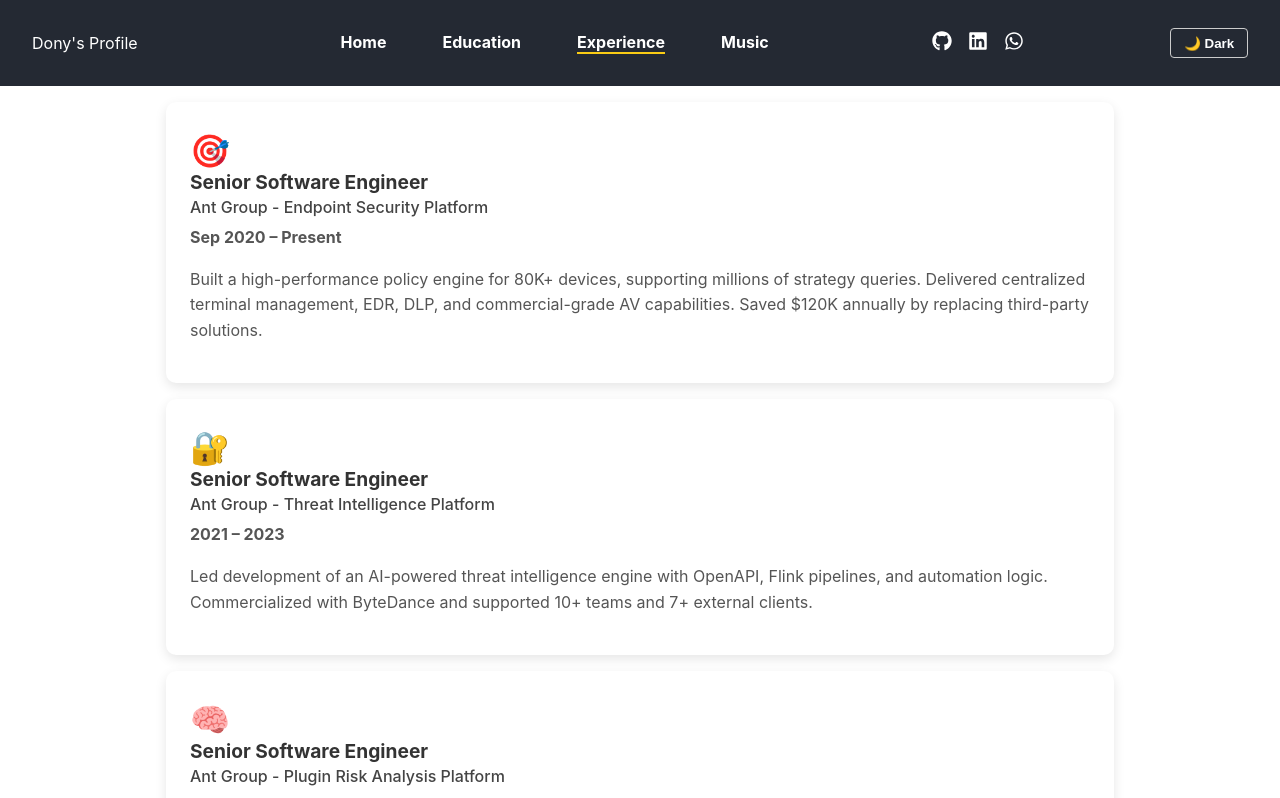
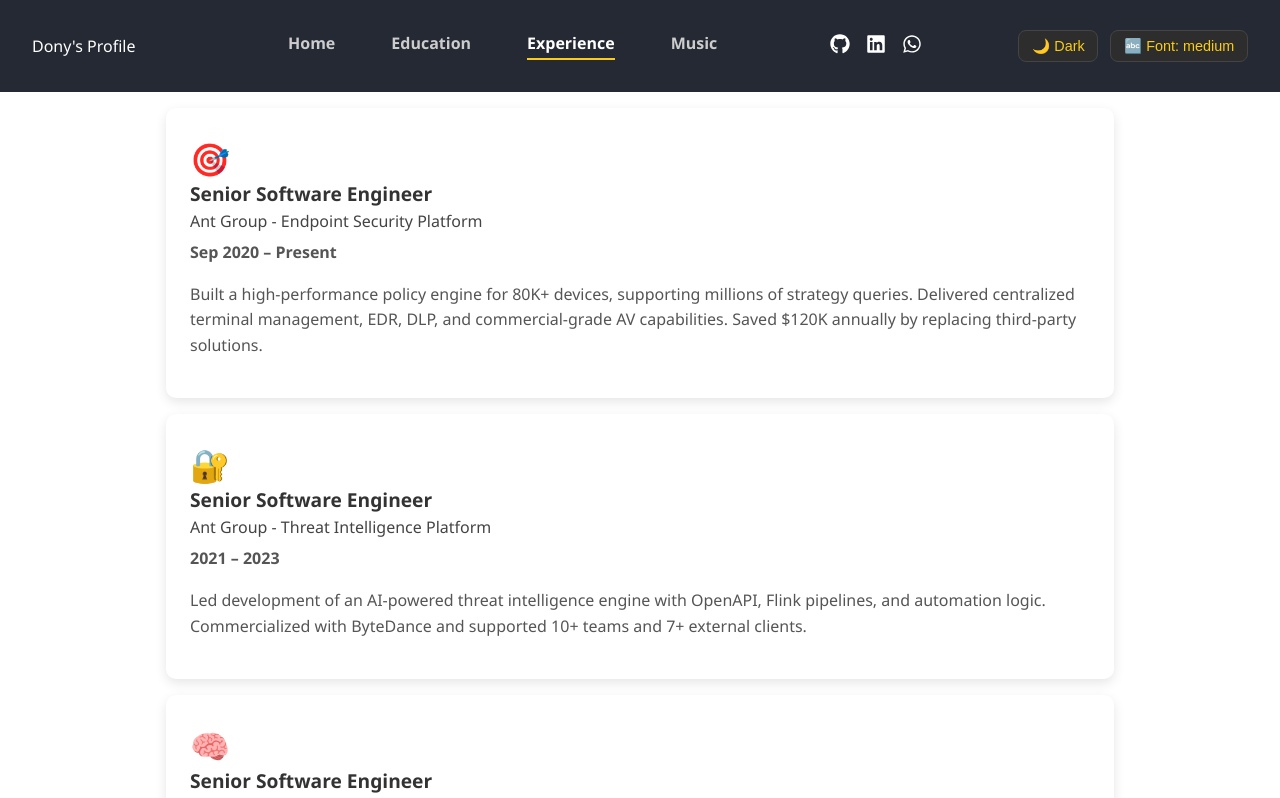
Before and after one commit to donyJ4EL/dony-profile, a React (Create React App) app: page /experience in a window 1280 px wide. Shown: the top 798 px of the page. Built offline with nearby package versions, Linux system fonts and the light colour scheme.

Commit message:
optimize css;

```diff
--- a/src/Navbar.css
+++ b/src/Navbar.css
@@ -39,3 +39,34 @@
   border-bottom: 2px solid #facc15; /* Amber-400 */
   font-weight: bold;
 }
+
+.preference-controls {
+  display: flex;
+  gap: 0.75rem;
+  align-items: center;
+}
+
+.pref-btn {
+  background-color: #2d2d2d;
+  color: #facc15;
+  border: 1px solid #444;
+  border-radius: 8px;
+  padding: 0.4rem 0.8rem;
+  font-size: 0.9rem;
+  cursor: pointer;
+  transition: all 0.3s ease;
+}
+
+.pref-btn:hover {
+  background-color: #3a3a3a;
+}
+
+body.dark-mode .pref-btn {
+  background-color: #444;
+  color: #facc15;
+  border-color: #666;
+}
+
+body.dark-mode .pref-btn:hover {
+  background-color: #555;
+}
--- a/src/components/Navbar.js
+++ b/src/components/Navbar.js
@@ -3,22 +3,24 @@
 import { NavLink } from 'react-router-dom'
 import '../Navbar.css';
 import { FaGithub, FaLinkedin, FaWhatsapp } from 'react-icons/fa';
-import useLocalStorage from '../hooks/UseLocalStorage';
-
+import useUserPreferences from '../hooks/UseUserPreferences';
 
 function Navbar() {
     // 🌗 State for dark mode toggle
-    const[theme, setTheme] = useLocalStorage('theme', 'light');
-    console.log(`cur theme = ${theme}`);
-
-    useEffect(() => {
-        document.body.classList.toggle('dark-mode', theme === 'dark');
-    }, [theme]);
+    const { preferences, setPreference } = useUserPreferences();
 
     const toggleTheme = () => {
-        const newTheme = theme === 'light' ? 'dark' : 'light';
-        setTheme(newTheme);
+        const next = preferences.theme === 'light' ? 'dark' : 'light';
+        setPreference('theme', next);
     };
+
+    const cycleFontSize = () => {
+        const sizes = ['small', 'medium', 'large'];
+        const i = sizes.indexOf(preferences.fontSize);
+        const nextSize = sizes[(i + 1) % sizes.length];
+        setPreference('fontSize', nextSize);
+    };
+
     return (
         <div>
             <nav className='navbar'>
@@ -39,9 +41,14 @@
                     <a href="https://wa.me/your-whatsapp-number" target="_blank" rel="noopener noreferrer"><FaWhatsapp /></a>
                 </div>
 
-                <button className="theme-toggle" onClick={toggleTheme}>
-                    {theme === 'dark' ? '🌞 Light' : '🌙 Dark'}
-                </button>
+                <div className="preference-controls">
+                    <button className="pref-btn" onClick={toggleTheme}>
+                        {preferences.theme === 'dark' ? '🌞 Light' : '🌙 Dark'}
+                    </button>
+                    <button className="pref-btn" onClick={cycleFontSize}>
+                        🔤 Font: {preferences.fontSize}
+                    </button>
+                </div>
             </nav>
         </div>
     );
--- a/src/hooks/UseLocalStorage.js
+++ b/src/hooks/UseLocalStorage.js
@@ -2,9 +2,8 @@
 
 
 function useLocalStorage(key, initialValue) {
-    const [value, setValue] = useState(
-        () => {
-            try {
+    const [value, setValue] = useState(() => {
+        try {
                 if (typeof window === 'undefined') {
                     return initialValue;
                 }
--- /dev/null
+++ b/src/hooks/UseStorageListener.js
@@ -0,0 +1,16 @@
+import { useEffect } from "react";
+
+function useStorageListener(key, callback) {
+    useEffect(() => {
+      const handleStorage = (e) => {
+        if (e.key === key) {
+          const newValue = e.newValue ? JSON.parse(e.newValue) : null;
+          callback(newValue);
+        }
+      };
+      window.addEventListener('storage', handleStorage);
+      return () => window.removeEventListener('storage', handleStorage);
+    }, [key, callback]);
+  }
+
+  export default useStorageListener;
--- /dev/null
+++ b/src/hooks/UseUserPreferences.js
@@ -0,0 +1,45 @@
+import { useEffect } from 'react';
+import useLocalStorage from './UseLocalStorage';
+import useStorageListener from './UseStorageListener';
+
+function useUserPreferences() {
+    const [theme, setTheme] = useLocalStorage('theme', 'light');
+    const [fontSize, setFontSize] = useLocalStorage('fontSize', 'medium');
+
+    useEffect(() => {
+        document.body.classList.toggle('dark-mode', theme === 'dark');
+    }, [theme]);
+
+    useEffect(() => {
+        document.body.setAttribute('data-font-size', fontSize);
+    }, [fontSize]);
+
+    useStorageListener('theme', setTheme);
+    useStorageListener('fontSize', setFontSize);
+
+    const setPreference = (key, value) => {
+        switch (key) {
+          case 'theme':
+            setTheme(value);
+            break;
+          case 'fontSize':
+            setFontSize(value);
+            break;
+          default:
+            console.warn(`Unknown preference key: ${key}`);
+        }
+    };
+
+    return {
+        preferences: {
+          theme,
+          fontSize,
+        },
+        setPreference,
+    };
+
+
+}
+
+
+export default useUserPreferences;
--- a/src/index.css
+++ b/src/index.css
@@ -1,62 +1,104 @@
+/* ===== 全局基础设置 ===== */
 body {
   margin: 0;
-  font-family: -apple-system, BlinkMacSystemFont, 'Segoe UI', 'Roboto', 'Oxygen',
-    'Ubuntu', 'Cantarell', 'Fira Sans', 'Droid Sans', 'Helvetica Neue',
-    sans-serif;
-  -webkit-font-smoothing: antialiased;
-  -moz-osx-font-smoothing: grayscale;
-}
-
-code {
-  font-family: source-code-pro, Menlo, Monaco, Consolas, 'Courier New',
-    monospace;
-}
-
-/* 默认亮色模式 */
-body {
+  padding: 0;
+  font-family: 'Segoe UI', 'Helvetica Neue', sans-serif;
   background-color: #ffffff;
-  color: #121212;
+  color: #1a1a1a;
   transition: background-color 0.3s ease, color 0.3s ease;
 }
 
-/* 🌙 暗黑模式 */
+/* ===== 暗黑模式下切换 ===== */
 body.dark-mode {
   background-color: #121212;
-  color: #f5f5f5;
+  color: #eeeeee;
 }
 
-/* 你可以根据需要添加其他组件的暗黑样式，比如导航栏 */
-.navbar {
-  background-color: #2c2f36;
-  color: white;
-  padding: 1rem 2rem;
-  display: flex;
-  align-items: center;
-  justify-content: space-between;
+/* ===== 字体大小支持 ===== */
+body[data-font-size="small"] {
+  font-size: 14px;
 }
 
-body.dark-mode .navbar {
-  background-color: #000000;
+body[data-font-size="medium"] {
+  font-size: 16px;
 }
 
-/* 导航链接样式 */
-.nav-links a {
-  color: white;
-  text-decoration: none;
-  margin: 0 1rem;
+body[data-font-size="large"] {
+  font-size: 18px;
 }
 
-body.dark-mode .nav-links a {
-  color: #f5f5f5;
+/* ===== 导航栏样式 ===== */
+.navbar {
+  background-color: #1f1f1f;
+  color: white;
+  padding: 0.8rem 1.5rem;
+  display: flex;
+  justify-content: space-between;
+  align-items: center;
+  font-weight: 500;
 }
 
-/* 亮/暗按钮样式 */
-.theme-toggle {
-  background: transparent;
-  border: 1px solid #ccc;
-  border-radius: 4px;
+.navbar .nav-links a {
+  margin: 0 1rem;
+  text-decoration: none;
+  color: #ccc;
+  border-bottom: 2px solid transparent;
+  padding-bottom: 4px;
+  transition: all 0.2s ease;
+}
+
+.navbar .nav-links a:hover,
+.navbar .nav-links .active-tab {
+  color: #ffffff;
+  border-color: #facc15; /* 高对比黄色下划线 */
+}
+
+/* ===== 按钮样式（统一圆角风格） ===== */
+button.theme-toggle,
+button.font-toggle {
+  margin-left: 1rem;
   padding: 0.4rem 0.8rem;
-  color: inherit;
+  background-color: #2d2d2d;
+  color: #facc15;
+  border: 1px solid #444;
+  border-radius: 8px;
   cursor: pointer;
-  font-weight: bold;
+  transition: all 0.3s ease;
 }
+
+button.theme-toggle:hover,
+button.font-toggle:hover {
+  background-color: #3a3a3a;
+}
+
+/* ===== 卡片统一风格（如 experience、education） ===== */
+.exp-card, .edu-card {
+  background-color: #ffffff;
+  border-radius: 12px;
+  box-shadow: 0 4px 10px rgba(0,0,0,0.08);
+  padding: 1.2rem 1.6rem;
+  margin: 1.2rem 0;
+  transition: all 0.3s ease;
+}
+
+body.dark-mode .exp-card,
+body.dark-mode .edu-card {
+  background-color: #1e1e1e;
+  box-shadow: 0 4px 12px rgba(255,255,255,0.05);
+}
+
+/* ===== 图片圆角 ===== */
+.avatar {
+  width: 200px;
+  height: 200px;
+  object-fit: cover;
+  border-radius: 50%;
+  box-shadow: 0 4px 12px rgba(0, 0, 0, 0.15);
+  display: block;
+  margin: 2rem auto;
+  transition: transform 0.3s ease;
+}
+
+.avatar:hover {
+  transform: scale(1.05);
+}
```
